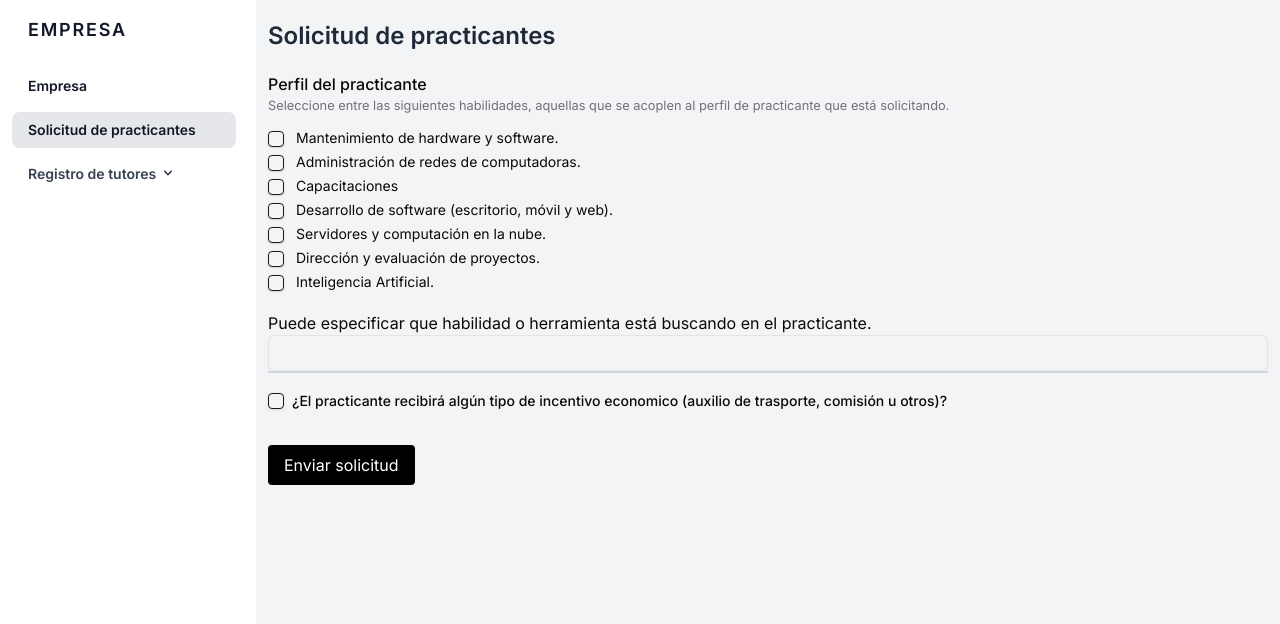
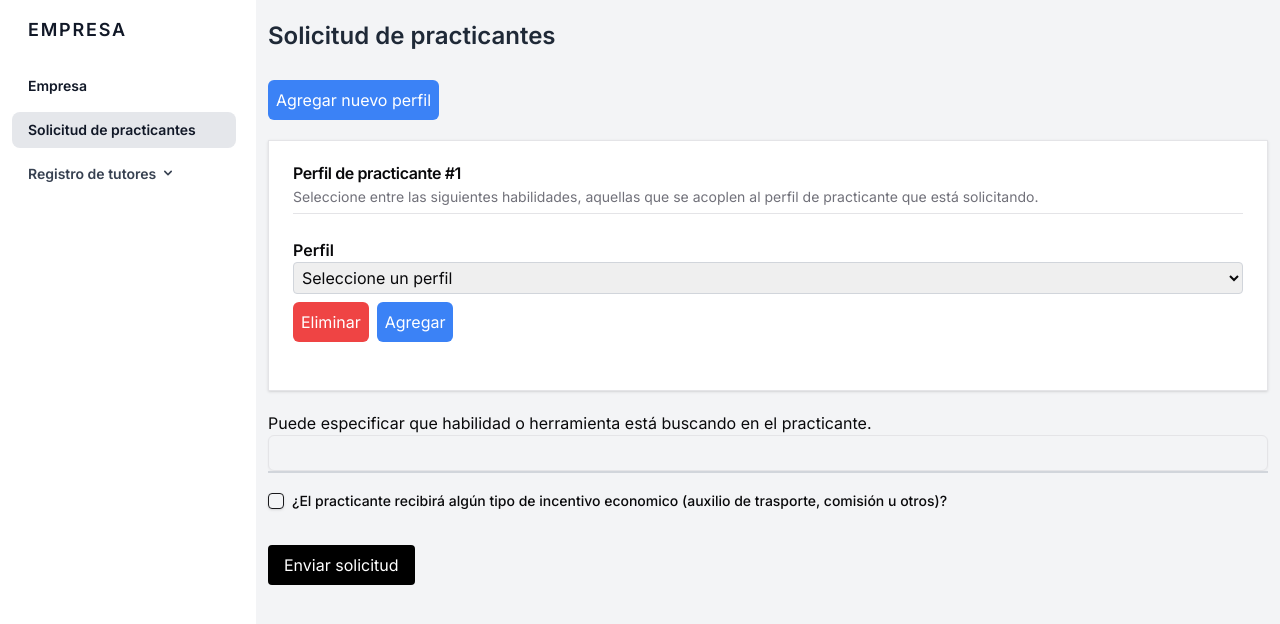
Before and after one commit to Kamilo1205/practicas-ufps, a Next.js app: page /empresa/practicantes in a window 1280 px wide. Shown: the top 624 px of the page. Built offline with nearby package versions, Linux system fonts and the light colour scheme.

Commit message:
avanzando en el nuevo perfil del estudiante

```diff
--- a/package.json
+++ b/package.json
@@ -32,6 +32,7 @@
     "clsx": "^2.1.0",
     "cmdk": "^1.0.0",
     "date-fns": "^3.6.0",
+    "dayjs": "^1.11.11",
     "googleapis": "^134.0.0",
     "input-otp": "^1.2.4",
     "next": "14.1.4",
--- /dev/null
+++ b/src/app/(root)/coordinador/calendario/page.tsx
@@ -0,0 +1,47 @@
+import { CardComponent } from "@/components"
+import dayjs from 'dayjs'
+import 'dayjs/locale/zh-cn'
+dayjs().format()
+dayjs.locale('es')
+
+export const metadata = {
+  title: "Calendario",
+  description: "Calendario",
+}
+
+const daysjsInstance = dayjs()
+
+const getSemester = () => {
+  let semester = daysjsInstance.year().toString()
+  if (daysjsInstance.month() >= 6) {
+    semester += '-2'
+  } else {
+    semester += '-1'
+  }
+  return semester
+}
+
+
+export const CalendarioPage = () => {
+  return <div className="h-full">
+    <h1 className="text-2xl font-light">Gestión de Calendario</h1>
+    <CardComponent
+      title={`Fecha de inicio del semestre ${getSemester()}`}
+      description="Este apartado define las fecha para el inicio del semestre actual"
+      cardContent={
+
+    <div>
+          <div>
+            <label className="font-semibold"></label>
+            <input type="date" className="w-full border border-gray-300 rounded p-1" />
+          </div>
+
+        </div>
+      }
+      cardFooter={<></>}
+
+    />
+  </div>
+}
+
+export default CalendarioPage
--- a/src/app/(root)/coordinador/layout.tsx
+++ b/src/app/(root)/coordinador/layout.tsx
@@ -4,6 +4,10 @@ const valores = [
   {
     nombre: 'Inicio',
     url: '/coordinador'
+  },
+  {
+    nombre: 'Calendario',
+    url: '/coordinador/calendario'
 },
   {
     nombre: 'Convenios',
--- a/src/app/(root)/empresa/page.tsx
+++ b/src/app/(root)/empresa/page.tsx
@@ -41,7 +41,7 @@ const datosEmpresa = async (empresaId: string) => {
   //const empresa = await obtenerEmpresa('1')
   return Promise.resolve({
     id: '1',
-    nit: null,
+    nit: '11',
     nombre: 'Empresa 1',
     direccion: 'Direccion 1',
     sector: 'Sector 1',
@@ -55,10 +55,10 @@ const datosEmpresa = async (empresaId: string) => {
       apellido: 'Apellido 1',
       telefono: '12345678',
       email: '',
-      documento: null
+      documento: '111'
     },
     convenio: {
-      estado: 'pendiente',
+      estado: 'activo',
       fechaInicio: new Date(),
       documento: null
     }
--- a/src/components/empresa/PerfilSolicitudComponent.tsx
+++ b/src/components/empresa/PerfilSolicitudComponent.tsx
@@ -1,35 +1,19 @@
-import { CheckboxReactHookFormMultiple } from "./CheckboxReactHookFormMultiple"
+'use client'
 
-const items = [
-  {
-    id: "mantenimiento",
-    label: "Mantenimiento de hardware y software.",
-  },
-  {
-    id: "redes",
-    label: "Administración de redes de computadoras.",
-  },
-  {
-    id: "capacitaciones",
-    label: "Capacitaciones",
-  },
-  {
-    id: "desarrollo",
-    label: "Desarrollo de software (escritorio, móvil y web).",
-  },
-  {
-    id: "servidores-cloud",
-    label: "Servidores y computación en la nube.",
-  },
-  {
-    id: "proyectos",
-    label: "Dirección y evaluación de proyectos.",
-  },
-  {
-    id: "ia",
-    label: "Inteligencia Artificial.",
-  }
-]
+import { useEffect, useState } from "react"
+import { CardComponent } from "../ui/CardComponent"
+import { getPerfiles } from "@/storage/perfilPracticanteStorage"
+
+interface Item{
+  id: string;
+  label: string;
+  conocimientos: {
+    id: string;
+    nombre: string;
+    tecnologias: string[];
+  }[]
+}
+
 interface Opcion {
   id: string
   label: string
@@ -41,23 +25,149 @@ interface Props {
   setPerfil: (perfil: Opcion[]) => void
 }
 
-export const PerfilSolicitudComponent = ({perfil, setPerfil}:Props) => {
+export const PerfilSolicitudComponent = ({ perfil, setPerfil }: Props) => {
+
+  const [items, setItems] = useState<Item[]>()
+
+  const [selecciones, setSelecciones] = useState<Item[]>([
+    {
+      id: "",
+      label: "",
+      conocimientos: [
+        {
+          id: "",
+          nombre: "",
+          tecnologias: [""]
+        }
+      ]
+    }
+  ])
+
+  const onHandleChange = (e: React.ChangeEvent<HTMLSelectElement>, index: number) => {
+
+    const itemId = e.target.value
+    const item = items?.find((i) => i.id === itemId)
+
+    const {label, id, conocimientos} = item || {label: "", id: "", conocimientos: []}
+
+    let seleccionI = {
+      id,
+      label,
+      conocimientos
+    }
+    const nuevaLista = selecciones.map((s, i) => {
+      if(i === index) return seleccionI
+      return s
+    }
+    )
+    setSelecciones(nuevaLista)
+  }
+
+  console.log("select",selecciones)
+
+  useEffect(() => {
+    getPerfiles().then((res) => {
+      setItems(res)
+    })
+  }, [])
+
 
   const agregarPerfil = (opcion: Opcion) => {
-    if(perfil.find((o) => o.id === opcion.id)) return
-    setPerfil([...perfil, opcion])
+    //if(perfil.find((o) => o.id === opcion.id)) return
+    //setPerfil([...perfil, opcion])
+
+    setSelecciones([...selecciones, {
+      id: "",
+      label: "",
+      conocimientos: [
+        {
+          id: "",
+          nombre: "",
+          tecnologias: [""]
+        }
+      ]
+    }])
   }
 
   const quitarPerfil = (opcion: Opcion) => {
     setPerfil(perfil.filter((o) => o.id !== opcion.id))
   }
 
+  const handleSubtmit = (e: React.FormEvent<HTMLFormElement> ) => {
+    e.preventDefault()
+    console.log(e.target)
+
+  }
+
   return (
-    <CheckboxReactHookFormMultiple items={items}
-      title="Perfil del practicante"
-      description="Seleccione entre las siguientes habilidades, aquellas que se acoplen al perfil de practicante que está solicitando."
-      seleccionar={agregarPerfil}
-      quitar={quitarPerfil}
-    />
+    <>
+      <button
+        className="bg-blue-500 text-white p-2 rounded-md mt-2 right-2"
+        onClick={() => agregarPerfil({ id: "1", label: "Perfil 1" })}>Agregar nuevo perfil</button>
+      {
+        selecciones.map((seleccion,index) => (
+          <CardComponent
+            key={`${index}-${seleccion.id}`}
+            title={`Perfil de practicante #${index + 1}`}
+            description="Seleccione entre las siguientes habilidades, aquellas que se acoplen al perfil de practicante que está solicitando."
+            cardContent={
+
+              <form onSubmit={handleSubtmit}>
+                <div>
+                  <label className="font-semibold">Perfil</label>
+                  <select className="w-full border border-gray-300 rounded p-1"
+                    onChange={(e) => onHandleChange(e, index)}
+                  >
+                    <option defaultValue={''} value={''}>Seleccione un perfil</option>
+                    {items?.map((item) => (
+                      <option key={`${index}-${item.id}`} value={item.id}>{item.label}</option>
+                    ))}
+                  </select>
+                </div>
+                <div>
+                  {
+                    selecciones[index].label !== ""
+                    &&
+                    <div className="mt-2">
+                        <label className="font-semibold">Conocimientos</label>
+                        <select className="w-full border border-gray-300 rounded p-1">
+                          <option defaultValue={''} value={''}>Seleccione un conocimiento</option>
+                          {items?.find((i) => i.id === selecciones[index].id)?.conocimientos.map((conocimiento) => (
+                            <option key={`${index}-${conocimiento.id}`} value={conocimiento.id}>{conocimiento.nombre}</option>
+                          ))}
+                          <option value={'otro'}>Otro</option>
+                        </select>
+                    </div>
+                  }
+                </div>
+
+                <button
+                  className="bg-red-500 text-white p-2 rounded-md mt-2 mr-2"
+                  onClick={() => setSelecciones(selecciones.filter((s, i) => i !== index))}
+                >
+                  Eliminar
+                </button>
+                    <input type="submit" value="Agregar" className="bg-blue-500 text-white p-2 rounded-md mt-2"/>
+                </form>
+
+            }
+            cardFooter={<></>}
+          />
+        ))
+
+    }
+
+
+    </>
+
   )
 }
+
+/**
+ * <CheckboxReactHookFormMultiple items={items}
+          title="Perfil del practicante"
+          description="Seleccione entre las siguientes habilidades, aquellas que se acoplen al perfil de practicante que está solicitando."
+          seleccionar={agregarPerfil}
+          quitar={quitarPerfil}
+        />
+ */
--- /dev/null
+++ b/src/storage/perfilPracticanteStorage.tsx
@@ -0,0 +1,98 @@
+
+
+export const getPerfiles = async () => {
+
+  return Promise.resolve([
+    {
+      id: "redes",
+      label: "Administración de redes de computadoras.",
+      conocimientos: [
+        {
+          id: "1",
+          nombre: 'Cisco',
+          tecnologias: ["CCNA", "CCNP", "CCIE"]
+        },
+        {
+          id: "2",
+          nombre: 'Distribuciones de red',
+          tecnologias: ["Redes LAN", "Redes WAN", ]
+        }
+      ]
+    },
+    {
+      id: "capacitaciones",
+      label: "Capacitaciones",
+      conocimientos: [
+        {
+          id: "1",
+          nombre: 'Fundamentos de programación',
+          tecnologias: ["Java", "Python", "C++"]
+        }
+      ]
+    },
+    {
+      id: "desarrollo",
+      label: "Desarrollo de software (escritorio, móvil y web).",
+      conocimientos: [
+        {
+          id: "1",
+          nombre: 'Frontend',
+          tecnologias: ["React", "Angular", "Vue"]
+        },
+        {
+          id: "2",
+          nombre: 'Backend',
+          tecnologias: ["NodeJS", "Django", "Spring"]
+        }
+      ]
+    },
+    {
+      id: "servidores-cloud",
+      label: "Servidores y computación en la nube.",
+      conocimientos: [
+        {
+          id: "1",
+          nombre: 'AWS',
+          tecnologias: ["EC2", "S3",]
+        },
+        {
+          id: "2",
+          nombre: 'Azure',
+          tecnologias: ["Azure Functions", "Azure Storage",]
+        }
+      ]
+    },
+    {
+      id: "proyectos",
+      label: "Dirección y evaluación de proyectos.",
+      conocimientos: [
+        {
+          id: "1",
+          nombre: 'Metodologías ágiles',
+          tecnologias: ["Scrum", "Kanban",]
+        },
+        {
+          id: "2",
+          nombre: 'Gestión de proyectos',
+          tecnologias: ["PMI", "Prince2",]
+        }
+      ]
+    },
+    {
+      id: "ia",
+      label: "Inteligencia Artificial.",
+      conocimientos: [
+        {
+          id: "1",
+          nombre: 'Machine Learning',
+          tecnologias: ["Tensorflow", "Keras",]
+        },
+        {
+          id: "2",
+          nombre: 'Procesamiento de lenguaje natural',
+          tecnologias: ["NLTK", "Spacy",]
+        }
+      ]
+    }
+  ])
+}
```
Also changed, not shown: 1 other file (tests, documents, lock files or other folders).
